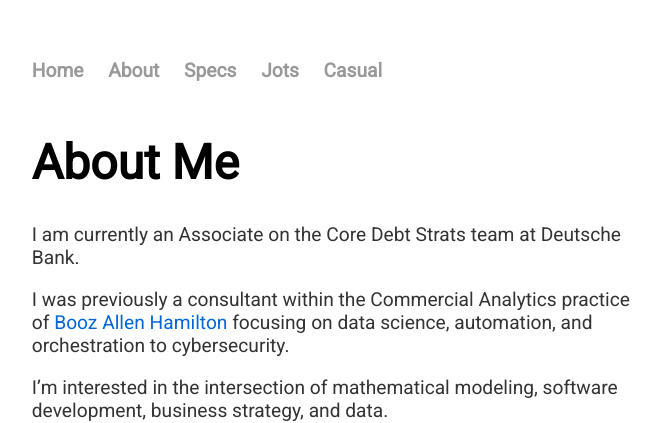
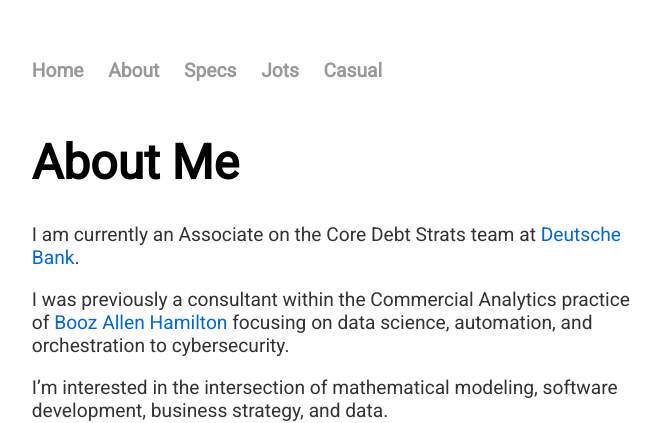
Before and after one commit to geordgez/geordgez.github.io, a Jekyll site: the page built from about/index.md, in a window 1280 px wide. Shown: the top 423 px of the page, without its empty margins (301-964 px from the left). Built offline with Jekyll 4.4.1, drawn with Linux system fonts in a browser that asks for light colours; our own code applies the rules of GitHub Pages for plain Markdown files; some of the changed lines change nothing that is shown.

Commit message:
Add link to DB
Forgot in previous commit

```diff
--- a/about/index.md
+++ b/about/index.md
@@ -3,7 +3,8 @@ layout: default
 ---
 # About Me
 
-I am currently an Associate on the Core Debt Strats team at Deutsche Bank.
+I am currently an Associate on the Core Debt Strats team at
+[Deutsche Bank](https://www.db.com/usa/).
 
 I was previously a consultant within the Commercial Analytics practice
 of [Booz Allen Hamilton](https://www.boozallen.com/) focusing on data
```
